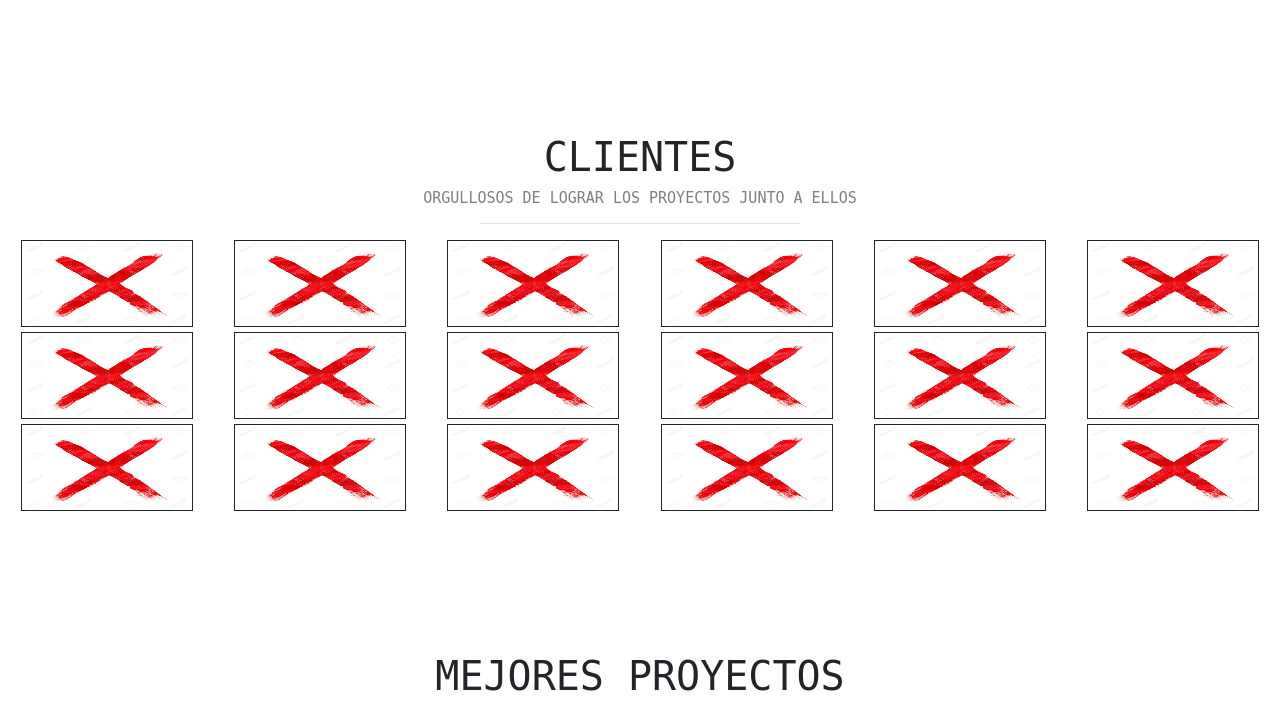
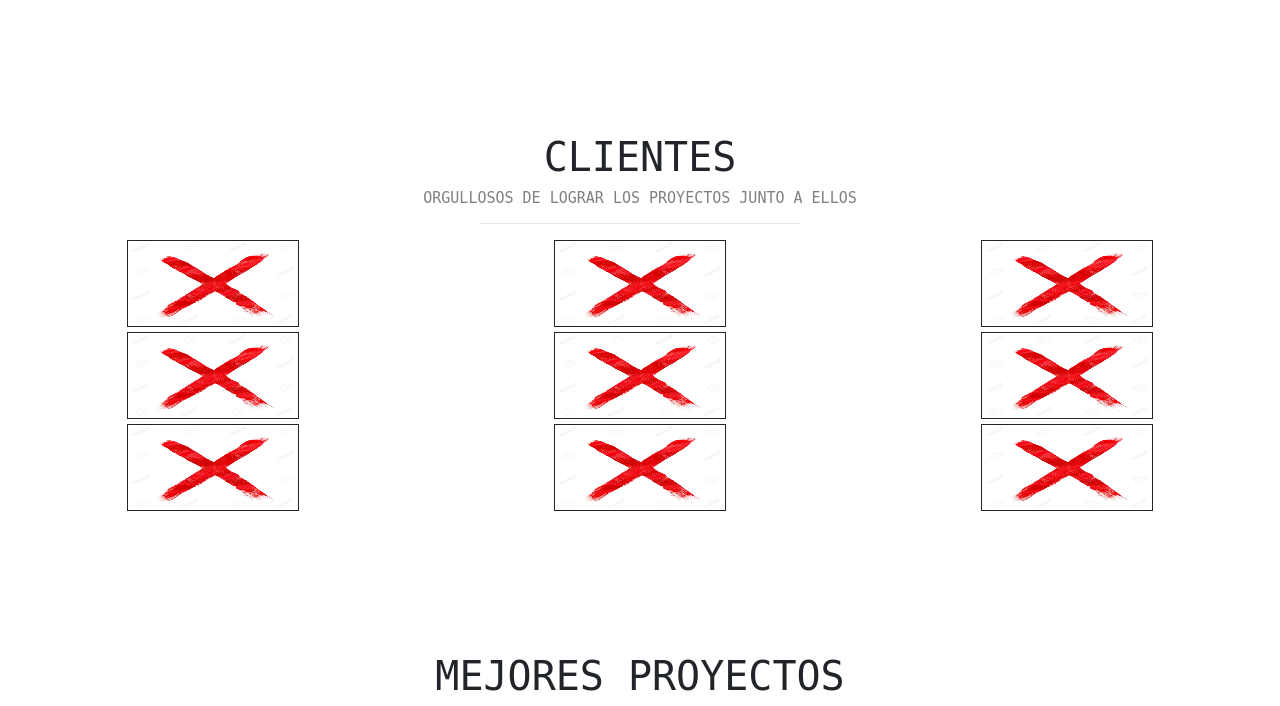
Before and after one commit to fabriiguaglianone/grupo5-ecommerce, a PHP site: page / in a window 1280 px wide. Shown: the part 1828-2534 px from the top of the page. Run offline with PHP 8.4, Linux system fonts and the light colour scheme.

Commit message:
modifico los clientes

```diff
--- a/index.php
+++ b/index.php
@@ -211,18 +211,7 @@
 
   </div>
 
-  <div >
-    <a href="https://www.google.es/"><img src="x.jpg" width="170" height="85"></a>
 
-  </div>
-
-  <div >
-    <a href="https://www.google.es/"><img src="x.jpg" width="170" height="85"></a>
-
-  </div>
-  <div >
-    <a href="https://www.google.es/"><img src="x.jpg" width="170" height="85"></a>
-  </div>
 </div>
 <div class="proyectos">
   <div >
@@ -236,18 +225,6 @@
 
   </div>
 
-  <div >
-    <a href="https://www.google.es/"><img src="x.jpg" width="170" height="85"></a>
-
-  </div>
-
-  <div >
-    <a href="https://www.google.es/"><img src="x.jpg" width="170" height="85"></a>
-
-  </div>
-  <div >
-    <a href="https://www.google.es/"><img src="x.jpg" width="170" height="85"></a>
-  </div>
 </div>
 <div class="proyectos">
 
@@ -265,15 +242,7 @@
     <a href="https://www.google.es/"><img src="x.jpg" width="170" height="85"></a>
 
   </div>
-  <div >
-    <a href="https://www.google.es/"><img src="x.jpg" width="170" height="85"></a>
-  </div>
-  <div >
-    <a href="https://www.google.es/"><img src="x.jpg" width="170" height="85"></a>
-  </div>
-  <div >
-    <a href="https://www.google.es/"><img src="x.jpg" width="170" height="85"></a>
-  </div>
+
 </div>
 <br />
 <br />
--- a/login.php
+++ b/login.php
@@ -15,7 +15,7 @@
         <input type="submit" name="" value="Ingresar" class="btn-enviar">
       </div>
     </div>
-    </form>
+  </form>
   </div>
   </body>
 </html>
```
